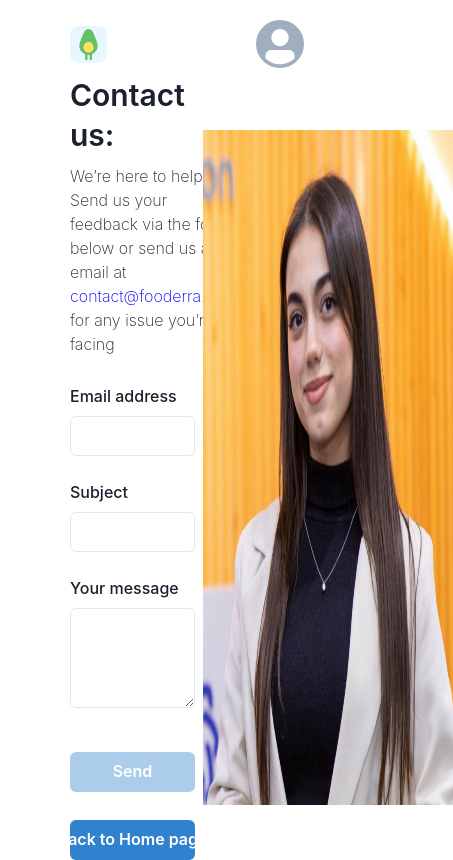
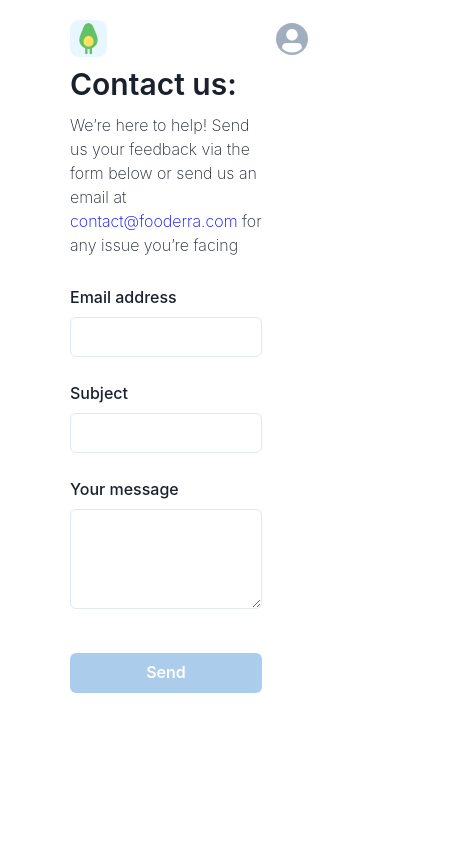
Before and after one commit to AzizZeynalli/food-advisor-app, a Next.js app: page /contact in a window 390 px wide. Shown: the whole page, 453 px wide, since content can reach past the window. Built offline with nearby package versions, Linux system fonts and the light colour scheme.

Commit message:
responsive contact page

```diff
--- a/package.json
+++ b/package.json
@@ -26,6 +26,7 @@
     "react-hook-form": "^7.49.2",
     "react-icons": "^4.12.0",
     "react-responsive-carousel": "^3.2.23",
+    "react-router-dom": "^6.21.2",
     "swiper": "^11.0.5"
   },
   "devDependencies": {
--- a/src/app/contact/page.tsx
+++ b/src/app/contact/page.tsx
@@ -98,15 +98,15 @@ const HelpPage = () => {
   return (
     <VStack width="100%" height="100vh" padding="20px 70px">
       <HStack justifyContent="space-between" width="100%">
-        <Image src="../images/image 28.png" onClick={()=>router.push("/")}/>
-        <Flex fontWeight="bold" alignItems="center">
+        <Image src="../images/image 28.png" onClick={()=>router.push("/")} cursor="pointer"/>
+        <Flex fontWeight="bold" alignItems="center" onClick={()=> router.push("/profile")}>
           {" "}
-          <Avatar size="md" name={user?.username} mr={4} />
+          <Avatar size="sm" name={user?.username} mr={3} />
           <Text fontSize="md">{user?.username}</Text>
         </Flex>
       </HStack>
       <HStack width="100%" justifyContent="space-between">
-        <VStack alignItems="flex-start" width="50%">
+        <VStack alignItems="flex-start" width={{base: "100%",md:"50%"}}>
           <Heading fontWeight="600">Contact us:</Heading>
           <Text fontSize="16px" fontWeight="200" mb="20px">
             We’re here to help! Send us your feedback via the form below or send
@@ -129,7 +129,7 @@ const HelpPage = () => {
             />
           </form>
         </VStack>
-        <Image src="../images/tarana1.png" height="80vh" />
+        <Image src="../images/Page-1.png" width={{base:"0",md:"25%"}} mr="50px"/>
       </HStack>
     </VStack>
   );
--- a/src/app/recipes/page.tsx
+++ b/src/app/recipes/page.tsx
@@ -11,7 +11,9 @@ export default function Recipes() {
             <Navigation />
             <RecipesHeader />
             <CardContainer />
-            <Footer />
+            <Footer openModal={function (): void {
+                throw new Error("Function not implemented.");
+            } } />
         </Box>
     );
 }
--- a/src/components/helpPage/HelpButton.tsx
+++ b/src/components/helpPage/HelpButton.tsx
@@ -24,17 +24,7 @@ const HelpButton: React.FC<IHelpButtonProps> = ({handleSubmit,onSubmit, isloadin
         >
           {isloading ? <Spinner /> : "Send"}
         </Button>
-        <Button
-          width="100%"
-          colorScheme="blue"
-          variant="solid"
-          color="white"
-          onClick={() => {
-            router.push("/");
-          }}
-        >
-          Back to Home page
-        </Button>
+
     </VStack>
   )
 }
```
Also changed, not shown: src/components/Navigation.tsx (+10 -2 lines), public/images/Page-1.png (added), 1 other file (tests, documents, lock files or other folders).
